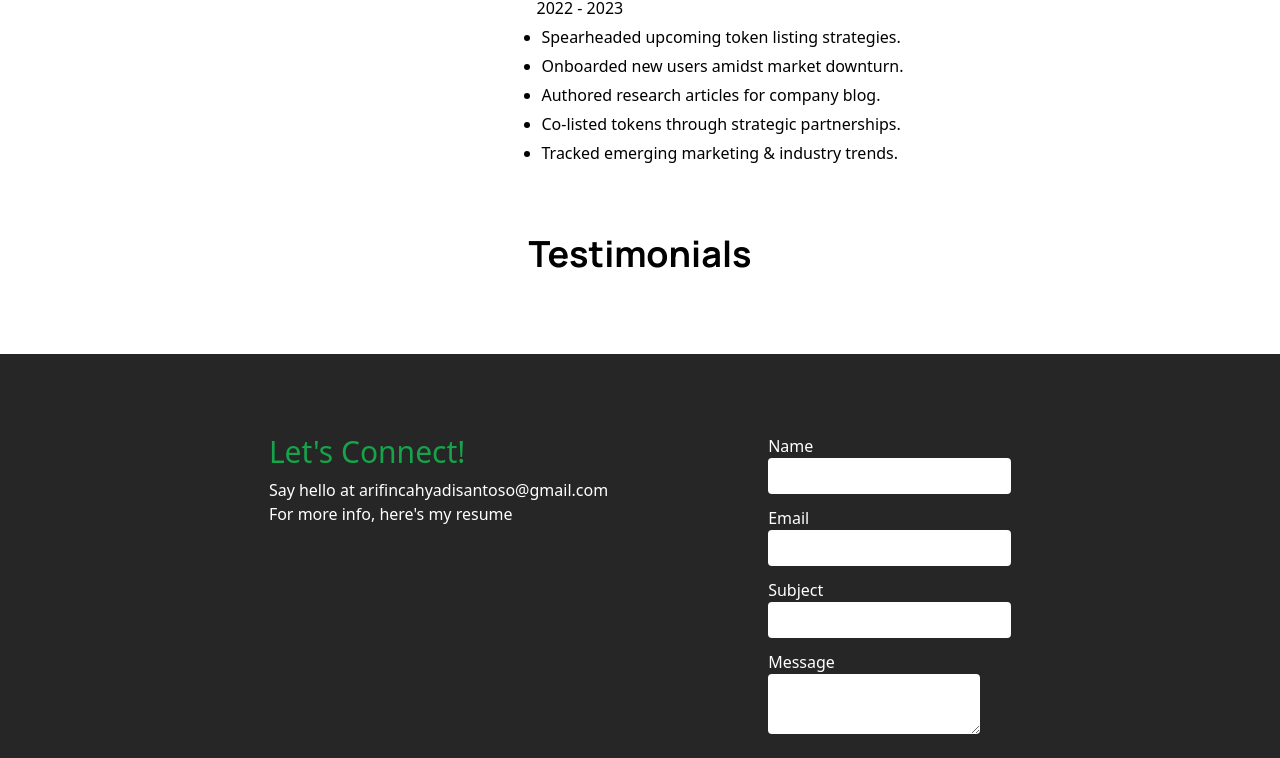
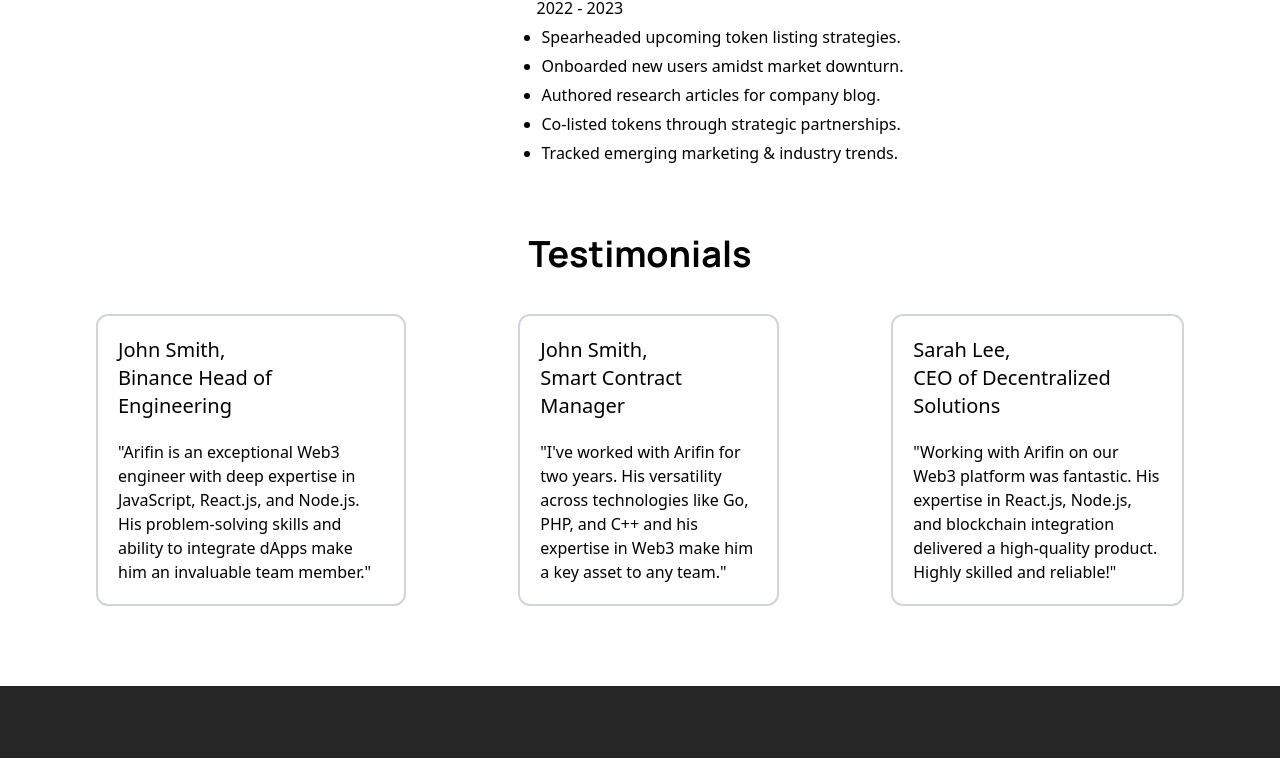
Before and after one commit to MrTV044/Portfolio, a React (Vite) app: page /experience in a window 1280 px wide. Shown: the part 529-1287 px from the top of the page. Built offline with nearby package versions, Linux system fonts and the light colour scheme.

Commit message:
try-fix2

```diff
--- a/src/components/experience.tsx
+++ b/src/components/experience.tsx
@@ -65,8 +65,8 @@ export default function Experience() {
         Testimonials
       </h1>
 
-      {/* <div className="flex ml-24 mr-24 justify-center gap-x-28">
-        <div className="experience-testi ">
+      <div className="flex ml-24 mr-24 justify-center gap-x-28">
+        <div className="experience-testi">
           <h1>
             John Smith, <br /> Binance Head of Engineering
           </h1>
@@ -98,7 +98,7 @@ export default function Experience() {
             a high-quality product. Highly skilled and reliable!"
           </p>
         </div>
-      </div> */}
+      </div>
     </>
   );
 }
```
